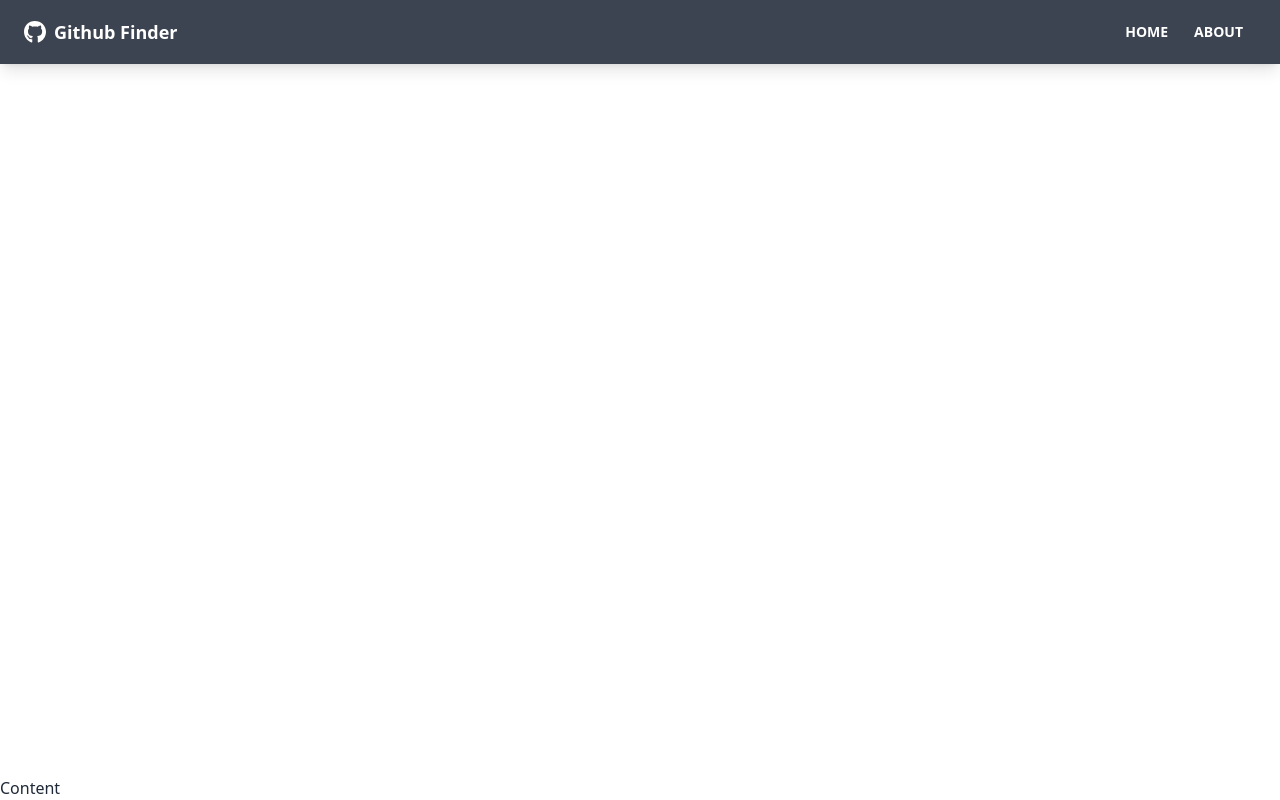
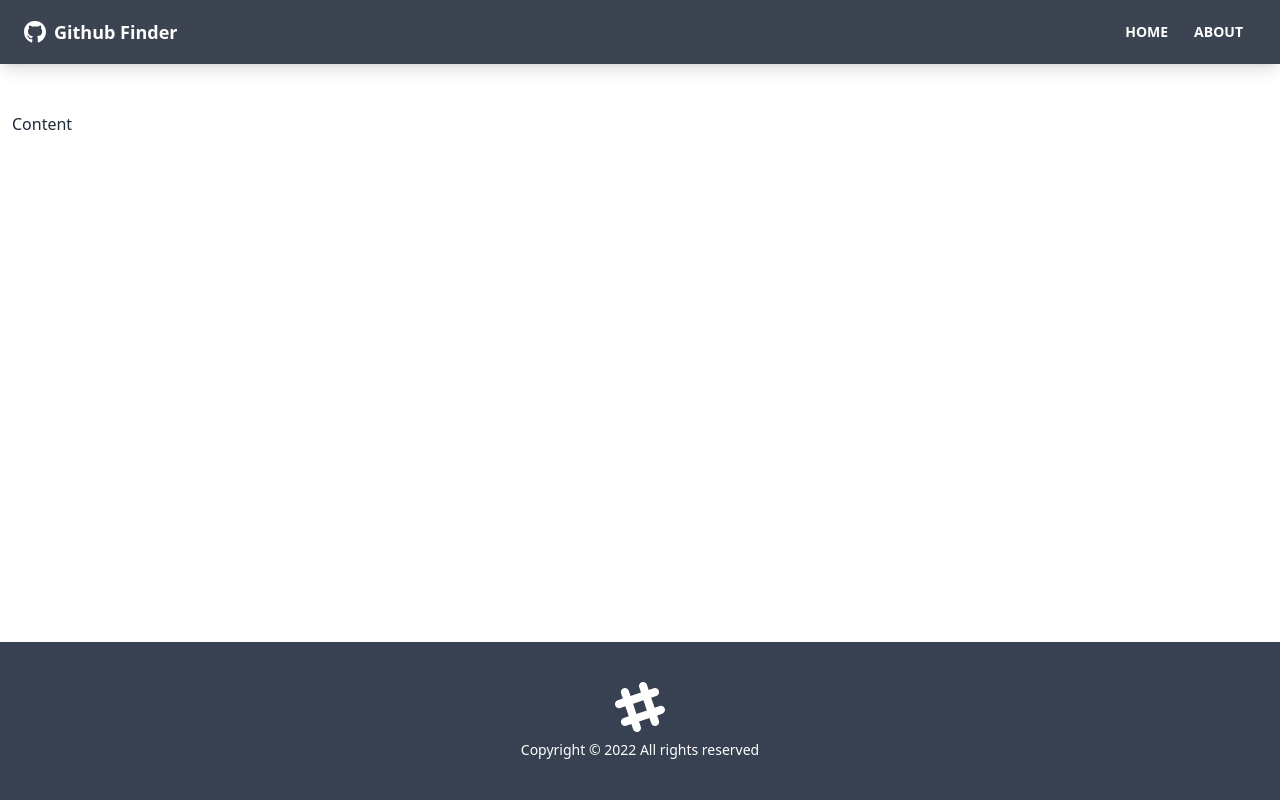
Before and after one commit to shahedkh/github-finder, a React (Create React App) app: page / in a window 1280 px wide. Built offline with nearby package versions, Linux system fonts and the light colour scheme; the HTML template or start-up script is replaced by a standard one.

Commit message:
add footer

```diff
--- a/src/App.js
+++ b/src/App.js
@@ -1,4 +1,5 @@
 import { BrowserRouter as Router, Route } from "react-router-dom";
+import Footer from "./components/layout/Footer";
 import Navbar from "./components/layout/Navbar";
 
 import "./index.css";
@@ -8,7 +9,8 @@
       <div className="flex flex-col justify-between h-screen">
         <Navbar />
 
-        <main>Content</main>
+        <main className="container mx-auto px-3 h-screen">Content</main>
+        <Footer/>
       </div>
     </Router>
   );
--- /dev/null
+++ b/src/components/layout/Footer.jsx
@@ -0,0 +1,24 @@
+function Footer() {
+  const footerYear = new Date().getFullYear();
+
+  return (
+    <footer className="footer p-10 bg-gray-700 text-primary-content footer-center">
+      <div>
+        <svg
+          width="50"
+          height="50"
+          viewBox="0 0 24 24"
+          xmlns="http://www.w3.org/2000/svg"
+          fillRule="evenodd"
+          clipRule="evenodd"
+          className="inline-block fill-current"
+        >
+          <path d="M22.672 15.226l-2.432.811.841 2.515c.33 1.019-.209 2.127-1.23 2.456-1.15.325-2.148-.321-2.463-1.226l-.84-2.518-5.013 1.677.84 2.517c.391 1.203-.434 2.542-1.831 2.542-.88 0-1.601-.564-1.86-1.314l-.842-2.516-2.431.809c-1.135.328-2.145-.317-2.463-1.229-.329-1.018.211-2.127 1.231-2.456l2.432-.809-1.621-4.823-2.432.808c-1.355.384-2.558-.59-2.558-1.839 0-.817.509-1.582 1.327-1.846l2.433-.809-.842-2.515c-.33-1.02.211-2.129 1.232-2.458 1.02-.329 2.13.209 2.461 1.229l.842 2.515 5.011-1.677-.839-2.517c-.403-1.238.484-2.553 1.843-2.553.819 0 1.585.509 1.85 1.326l.841 2.517 2.431-.81c1.02-.33 2.131.211 2.461 1.229.332 1.018-.21 2.126-1.23 2.456l-2.433.809 1.622 4.823 2.433-.809c1.242-.401 2.557.484 2.557 1.838 0 .819-.51 1.583-1.328 1.847m-8.992-6.428l-5.01 1.675 1.619 4.828 5.011-1.674-1.62-4.829z"></path>
+        </svg>
+        <p>Copyright &copy; {footerYear} All rights reserved</p>
+      </div>
+    </footer>
+  );
+}
+
+export default Footer;
```
